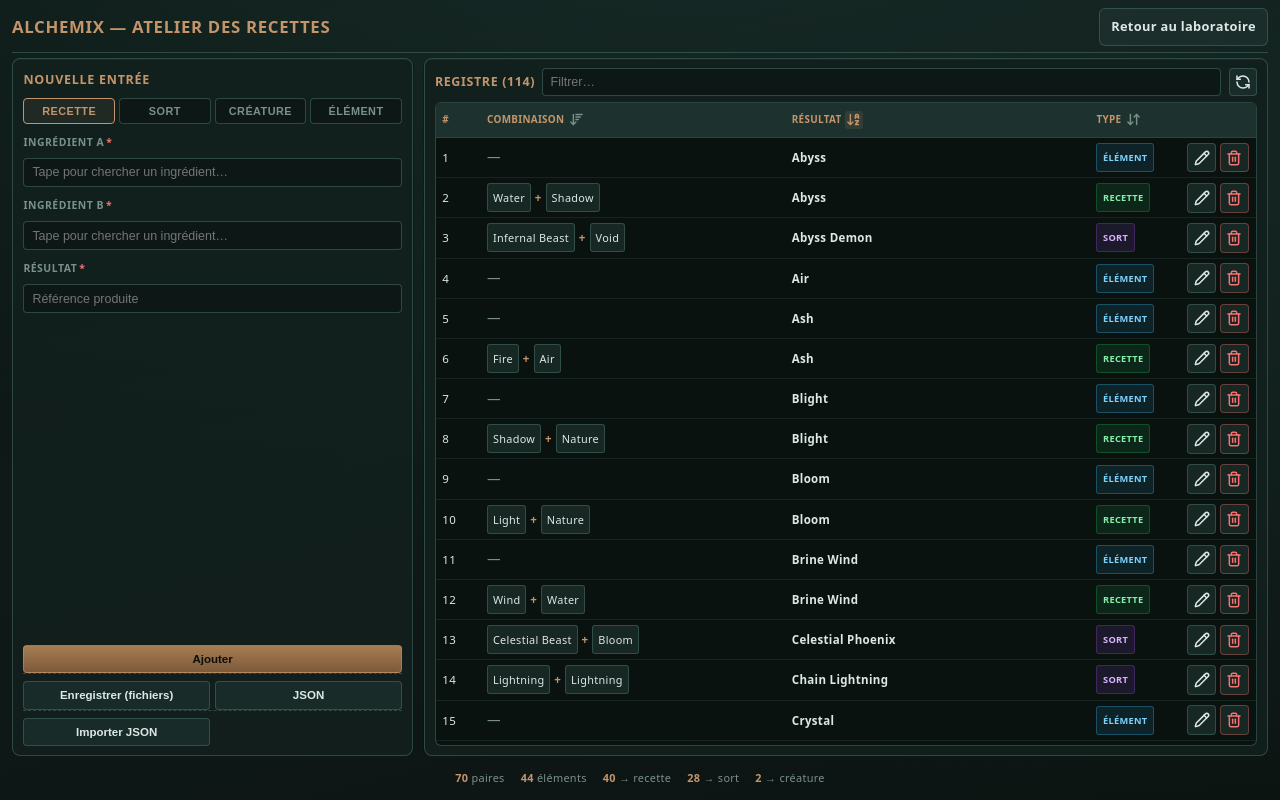
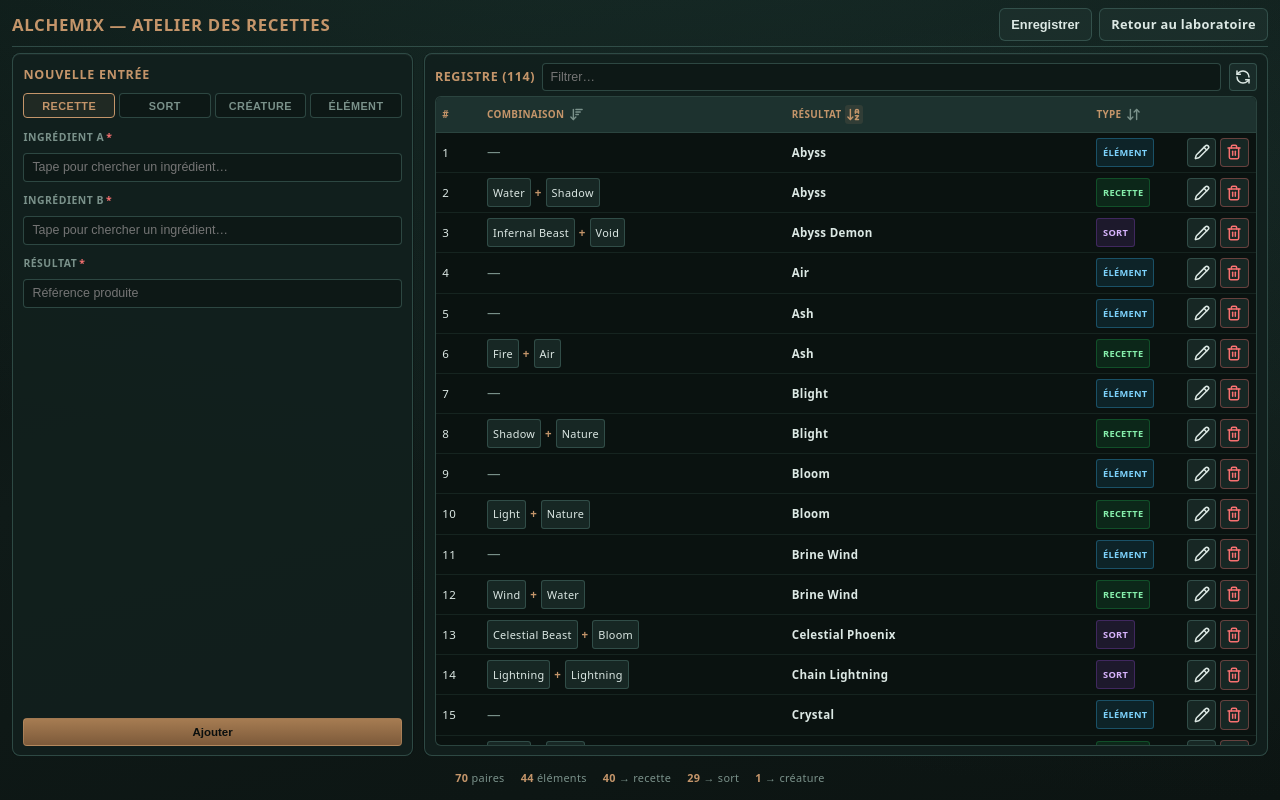
Before and after one commit to SteveRothier/Alchemix, a React (Vite) app: page /#/recipes in a window 1280 px wide. Built offline with nearby package versions, Linux system fonts and the light colour scheme.

Commit message:
Modification de la position du bouton Enregistrer

```diff
--- a/src/data/manualRecipePairs.ts
+++ b/src/data/manualRecipePairs.ts
@@ -72,5 +72,5 @@ export const MANUAL_RECIPE_PAIRS: { a: string; b: string; resultId: string }[] =
   { a: "sp-plague-swarm", b: "craft-blight", resultId: "leg-pestilence" },
   { a: "sp-chain-lightning", b: "craft-tempest", resultId: "leg-storm-king" },
   { a: "sp-void-rift", b: "sp-void-rift", resultId: "creature-plom" },
-  { a: "", b: "", resultId: "creature-plomlegoat" },
+  { a: "", b: "", resultId: "Plomlegoat2" },
 ]
--- a/src/pages/RecipeManagerPage.module.css
+++ b/src/pages/RecipeManagerPage.module.css
@@ -80,6 +80,26 @@
 .navLink:hover {
   border-color: var(--lab-copper-dim);
   background: rgba(196, 149, 106, 0.08);
+}
+
+.topActions {
+  display: inline-flex;
+  align-items: center;
+  gap: 0.45rem;
+  flex-shrink: 0;
+}
+
+.topActions .btn,
+.topActions .navLink {
+  display: inline-flex;
+  align-items: center;
+  justify-content: center;
+  padding: 0.4rem 0.7rem;
+  border-radius: 6px;
+  font-size: 0.8rem;
+  line-height: 1.2;
+  min-height: 2.05rem;
+  box-sizing: border-box;
 }
 
 .mainGrid {
--- a/src/pages/RecipeManagerPage.tsx
+++ b/src/pages/RecipeManagerPage.tsx
@@ -5,7 +5,6 @@ import {
   useMemo,
   useRef,
   useState,
-  type ChangeEvent,
   type FormEvent,
   type ReactNode,
 } from 'react'
@@ -646,7 +645,6 @@ export function RecipeManagerPage() {
   const [hiddenCatalogSoloIds, setHiddenCatalogSoloIds] = useState<string[]>(
     () => loadHiddenCatalogSoloIds(),
   )
-  const fileRef = useRef<HTMLInputElement>(null)
 
   const [createMode, setCreateMode] = useState<CreateMode>('element')
   const [elA, setElA] = useState('')
@@ -684,6 +682,32 @@ export function RecipeManagerPage() {
       vialOptions.find((o) => o.id === id)?.name ?? inferLabelFromRef(id),
     [vialOptions],
   )
+  const toPairEditDraft = useCallback(
+    (pair: EditablePair) => {
+      if (isCreatureResultId(pair.resultId)) {
+        const spellDisp =
+          !pair.a.trim() && !pair.b.trim()
+            ? ''
+            : pair.a.trim()
+              ? displayName(pair.a)
+              : displayName(pair.b)
+        return {
+          a: spellDisp,
+          b: spellDisp,
+          resultId: displayName(pair.resultId),
+        }
+      }
+      return {
+        a: displayName(pair.a),
+        b: displayName(pair.b),
+        resultId: displayName(pair.resultId),
+      }
+    },
+    [displayName],
+  )
+  const toSoloEditDraft = useCallback((solo: EditableSolo) => displayName(solo.id), [
+    displayName,
+  ])
 
   const toggleSortKey = useCallback((key: SortKey) => {
     setActiveSortKeys((prev) =>
@@ -698,34 +722,6 @@ export function RecipeManagerPage() {
     }
     return s
   }, [vialOptions, pairs, soloRows])
-
-  useEffect(() => {
-    if (!editingPair) return
-    if (isCreatureResultId(editingPair.resultId)) {
-      const spellDisp =
-        !editingPair.a.trim() && !editingPair.b.trim()
-          ? ''
-          : editingPair.a.trim()
-            ? displayName(editingPair.a)
-            : displayName(editingPair.b)
-      setPairEditDraft({
-        a: spellDisp,
-        b: spellDisp,
-        resultId: displayName(editingPair.resultId),
-      })
-    } else {
-      setPairEditDraft({
-        a: displayName(editingPair.a),
-        b: displayName(editingPair.b),
-        resultId: displayName(editingPair.resultId),
-      })
-    }
-  }, [editingPair, displayName])
-
-  useEffect(() => {
-    if (!editingSolo) return
-    setSoloEditDraft(displayName(editingSolo.id))
-  }, [editingSolo, displayName])
 
   const catalogElementIdSet = useMemo(
     () => new Set(catalogElementIds),
@@ -1065,35 +1061,6 @@ export function RecipeManagerPage() {
     pushAlert('Données réinitialisées depuis le code source.', 'success')
   }, [pushAlert])
 
-  const exportJson = useCallback(() => {
-    if (pairs.length === 0 && soloRows.length === 0) {
-      pushAlert('Rien à exporter.', 'error')
-      return
-    }
-    const blob = new Blob(
-      [
-        JSON.stringify(
-          {
-            version: 3,
-            exportedAt: new Date().toISOString(),
-            pairs: pairs.map(({ a, b, resultId }) => ({ a, b, resultId })),
-            soloElements: soloRows.map((s) => s.id),
-          },
-          null,
-          2,
-        ),
-      ],
-      { type: 'application/json' },
-    )
-    const url = URL.createObjectURL(blob)
-    const a = document.createElement('a')
-    a.href = url
-    a.download = `alchemix-recipes-${Date.now()}.json`
-    a.click()
-    URL.revokeObjectURL(url)
-    pushAlert('JSON téléchargé.', 'success')
-  }, [pairs, soloRows, pushAlert])
-
   const saveToSourceFiles = useCallback(async () => {
     const pairsTs = buildManualPairsTs(pairs)
     const soloTs = buildManualSoloTs(soloRows.map((s) => s.id))
@@ -1188,74 +1155,6 @@ export function RecipeManagerPage() {
     }
   }, [pairs, soloRows, pushAlert])
 
-  const onImportFile = useCallback(
-    (ev: ChangeEvent<HTMLInputElement>) => {
-      const file = ev.target.files?.[0]
-      ev.target.value = ''
-      if (!file) return
-      const reader = new FileReader()
-      reader.onload = () => {
-        try {
-          const data = JSON.parse(String(reader.result))
-          const raw = Array.isArray(data.pairs)
-            ? data.pairs
-            : Array.isArray(data.recipes)
-              ? data.recipes
-              : null
-          if (!raw) {
-            pushAlert('JSON invalide : attendu pairs ou recipes.', 'error')
-            return
-          }
-          const mapped: EditablePair[] = raw.map(
-            (
-              row: { a?: string; b?: string; resultId?: string; result?: string },
-              i: number,
-            ) => ({
-              clientId: i + 1,
-              a: String(row.a ?? ''),
-              b: String(row.b ?? ''),
-              resultId: String(row.resultId ?? row.result ?? ''),
-            }),
-          )
-          const valid = mapped.filter((p) => {
-            const tr = p.resultId.trim()
-            if (!tr) return false
-            const hasA = Boolean(p.a.trim())
-            const hasB = Boolean(p.b.trim())
-            return (hasA && hasB) || (!hasA && !hasB)
-          })
-          if (valid.length === 0) {
-            pushAlert('Aucune paire valide dans le fichier.', 'error')
-            return
-          }
-          let nid = 1
-          setPairs(
-            valid.map((p) => ({
-              ...p,
-              clientId: nid++,
-            })),
-          )
-          let soloMsg = ''
-          if ('soloElements' in data && Array.isArray(data.soloElements)) {
-            const solos = data.soloElements.map(String).filter(Boolean)
-            setSoloRows(
-              solos.map((id: string, i: number) => ({
-                clientId: 10_000 + i,
-                id,
-              })),
-            )
-            soloMsg = `, ${solos.length} seul(s)`
-          }
-          pushAlert(`${valid.length} paire(s)${soloMsg} importé(s).`, 'success')
-        } catch {
-          pushAlert('Fichier JSON illisible.', 'error')
-        }
-      }
-      reader.readAsText(file)
-    },
-    [pushAlert],
-  )
-
   const saveEditPair = useCallback(() => {
     if (!editingPair) return
     const { clientId } = editingPair
@@ -1480,9 +1379,18 @@ export function RecipeManagerPage() {
       <div className={styles.container}>
         <header className={styles.topBar}>
           <h1 className={styles.pageTitle}>Alchemix — Atelier des recettes</h1>
-          <Link className={styles.navLink} to="/">
-            Retour au laboratoire
-          </Link>
+          <div className={styles.topActions}>
+            <button
+              type="button"
+              className={`${styles.btn} ${styles.btnSecondary}`}
+              onClick={saveToSourceFiles}
+            >
+              Enregistrer
+            </button>
+            <Link className={styles.navLink} to="/">
+              Retour au laboratoire
+            </Link>
+          </div>
         </header>
 
         <div className={styles.mainGrid}>
@@ -1647,38 +1555,6 @@ export function RecipeManagerPage() {
               </div>
             </form>
 
-            <div className={styles.ioRow}>
-              <button
-                type="button"
-                className={`${styles.btn} ${styles.btnSecondary}`}
-                onClick={saveToSourceFiles}
-              >
-                Enregistrer (fichiers)
-              </button>
-              <button
-                type="button"
-                className={`${styles.btn} ${styles.btnSecondary}`}
-                onClick={exportJson}
-              >
-                JSON
-              </button>
-            </div>
-            <div className={styles.ioRow}>
-              <button
-                type="button"
-                className={`${styles.btn} ${styles.btnSecondary}`}
-                onClick={() => fileRef.current?.click()}
-              >
-                Importer JSON
-              </button>
-              <input
-                ref={fileRef}
-                type="file"
-                accept=".json,application/json"
-                hidden
-                onChange={onImportFile}
-              />
-            </div>
           </section>
 
           <section className={`${styles.panel} ${styles.panelTable}`}>
@@ -1851,13 +1727,14 @@ export function RecipeManagerPage() {
                                     className={styles.iconBtn}
                                     title="Modifier"
                                     aria-label="Modifier"
-                                    onClick={() =>
+                                    onClick={() => {
+                                      setSoloEditDraft(toSoloEditDraft(s))
                                       setEditingSolo(
                                         s.fromCatalog
                                           ? { ...s, catalogSourceId: s.id }
                                           : { ...s },
                                       )
-                                    }
+                                    }}
                                   >
                                     <Pencil size={16} strokeWidth={2.25} />
                                   </button>
@@ -1923,7 +1800,10 @@ export function RecipeManagerPage() {
                                   className={styles.iconBtn}
                                   title="Modifier"
                                   aria-label="Modifier"
-                                  onClick={() => setEditingPair({ ...p })}
+                                  onClick={() => {
+                                    setPairEditDraft(toPairEditDraft(p))
+                                    setEditingPair({ ...p })
+                                  }}
                                 >
                                   <Pencil size={16} strokeWidth={2.25} />
                                 </button>
```
